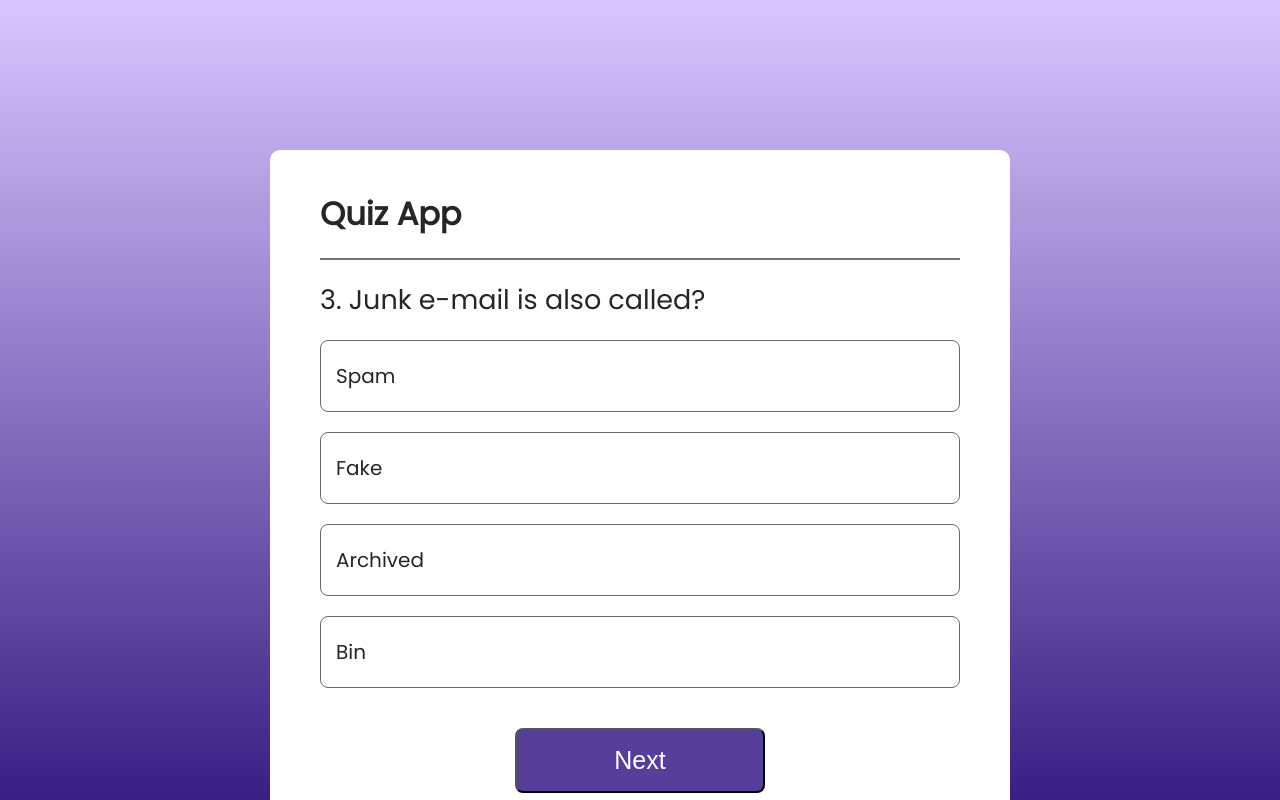
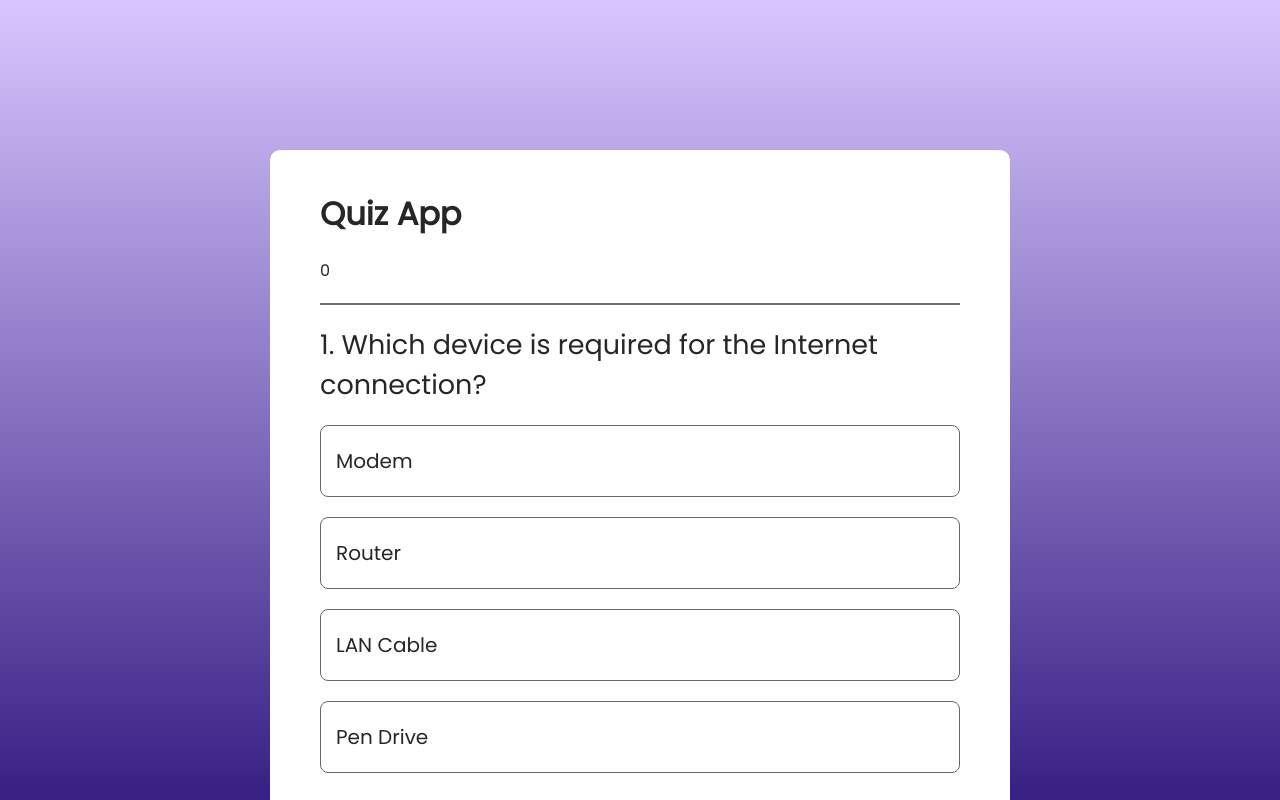
Before and after one commit to Codeyg12/tutorials, a React (Vite) app in the folder react_quiz/quiz-app/: page / in a window 1280 px wide. Shown: the top 800 px of the page. Built offline with nearby package versions, Linux system fonts and the light colour scheme.

Commit message:
next button works and clears class for correct or incorrect classes

```diff
--- a/react_quiz/quiz-app/src/components/quiz/Quiz.jsx
+++ b/react_quiz/quiz-app/src/components/quiz/Quiz.jsx
@@ -4,9 +4,10 @@ import { data } from '../../assets/data'
 
 const Quiz = () => {
 
-    let [index, setIndex] = useState(2)
+    let [index, setIndex] = useState(0)
     let [question, setQuestion] = useState(data[index])
     let [lock, setLock] = useState(false)
+    let [score, setScore] = useState(0)
 
     let Option1 = useRef(null)
     let Option2 = useRef(null)
@@ -20,6 +21,7 @@ const Quiz = () => {
             if (question.ans==answer) {
                 e.target.classList.add('correct')
                 setLock(true)
+                setScore(prev => prev + 1)
             } else {
                 e.target.classList.add('wrong')
                 setLock(true)
@@ -28,10 +30,23 @@ const Quiz = () => {
         }
     }
 
+    const next = () => {
+        if (lock == true) {
+            setIndex(++index)
+            setQuestion(data[index])
+            setLock(false)
+            optionArray.map(option => {
+                option.current.classList.remove('wrong')
+                option.current.classList.remove('add')
+                return null
+            })
+        }
+    }
+
     return (
         <>
         <div className="container">
-            <h1>Quiz App</h1>
+            <h1>Quiz App</h1> <p>{score}</p>
             <hr />
             <h2>{index+1}. {question.question}</h2>
             <ul>
@@ -40,8 +55,8 @@ const Quiz = () => {
                 <li ref={Option3} onClick={(e)=>checkAnswer(e,3)}>{question.option3}</li>
                 <li ref={Option4} onClick={(e)=>checkAnswer(e,4)}>{question.option4}</li>
             </ul>
-            <button>Next</button>
-            <div className="index">1 of 5 questions</div>
+            <button onClick={next}>Next</button>
+            <div className="index">{index + 1} of {data.length} questions</div>
         </div>
         </>
     )
```
